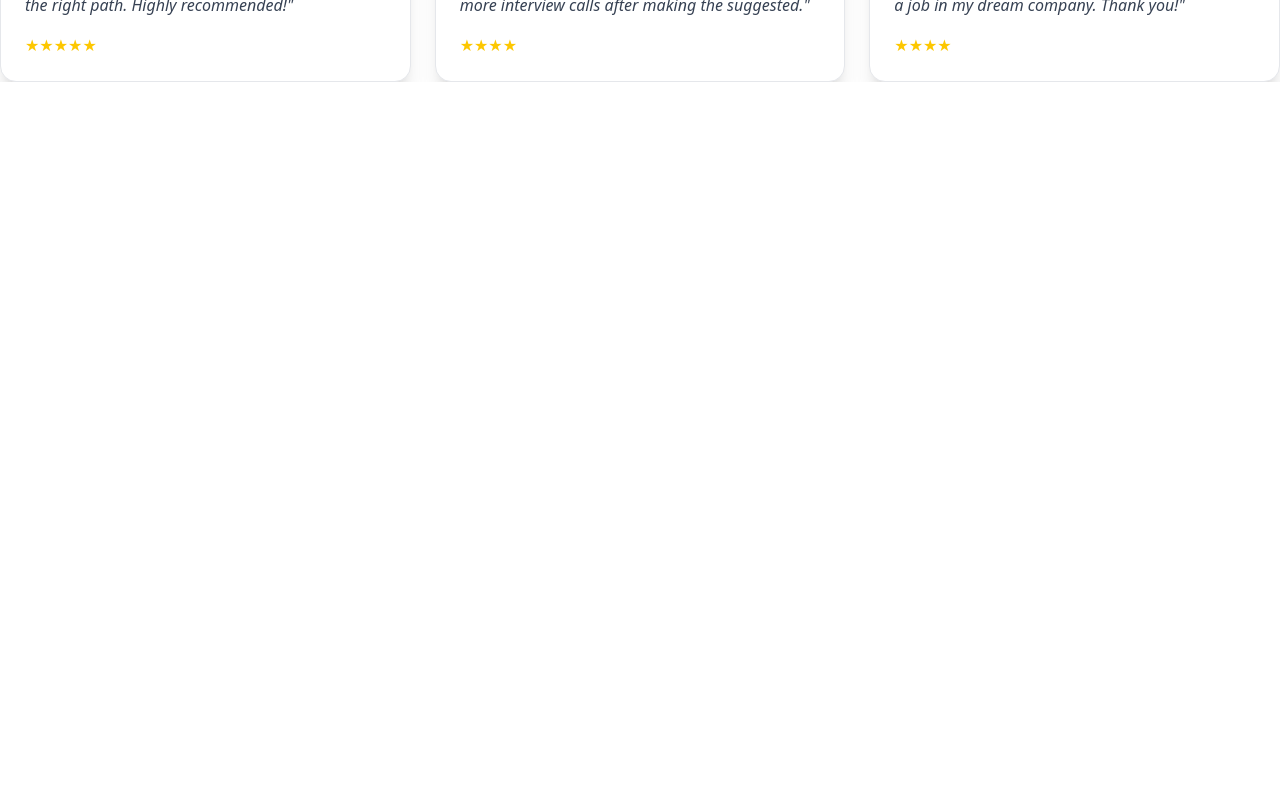
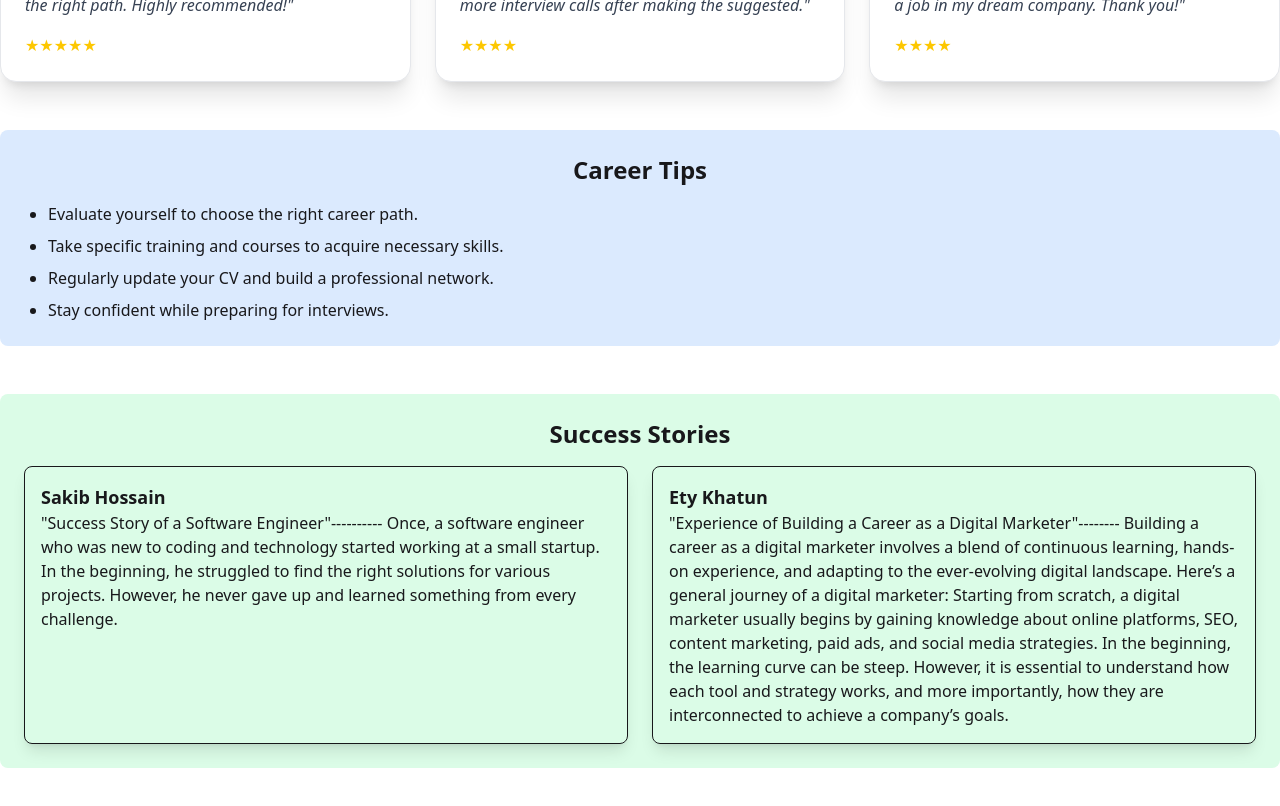
Before and after one commit to sakib236160/careerpath-pro, a React (Vite) app: page / in a window 1280 px wide. Shown: the part 1920-2726 px from the top of the page. Before the commit the page ends 2002 px from the top, so only its background shows below. Built offline with nearby package versions, Linux system fonts and the light colour scheme; no server answers.

Commit message:
CareerTips and SuccessStories section done

```diff
--- /dev/null
+++ b/src/components/CareerTips/CareerTips.jsx
@@ -0,0 +1,19 @@
+const CareerTips = () => {
+  return (
+    <div>
+      <section className="bg-blue-100 p-6 my-12 rounded-lg">
+        <h2 className="text-2xl font-bold text-center mb-4">Career Tips</h2>
+        <ul className="list-disc pl-6 space-y-2">
+          <li>Evaluate yourself to choose the right career path.</li>
+          <li>
+            Take specific training and courses to acquire necessary skills.
+          </li>
+          <li>Regularly update your CV and build a professional network.</li>
+          <li>Stay confident while preparing for interviews.</li>
+        </ul>
+      </section>
+    </div>
+  );
+};
+
+export default CareerTips;
--- a/src/components/Home/Home.jsx
+++ b/src/components/Home/Home.jsx
@@ -2,6 +2,8 @@ import { NavLink, useLoaderData } from "react-router-dom";
 import Banner from "../Banner/Banner";
 import ServiceCard from "../ServiceCard/ServiceCard";
 import FeedBack from "../FeedBack/FeedBack";
+import CareerTips from "../CareerTips/CareerTips";
+import SuccessStories from "../SuccessStories/SuccessStories";
 
 const Home = () => {
   const services = useLoaderData();
@@ -39,6 +41,8 @@ const Home = () => {
       </div>
 
       <FeedBack feedBackData={feedBackData}></FeedBack>
+      <CareerTips></CareerTips>
+      <SuccessStories></SuccessStories>
     </div>
   );
 };
--- /dev/null
+++ b/src/components/SuccessStories/SuccessStories.jsx
@@ -0,0 +1,41 @@
+import React from "react";
+
+const SuccessStories = () => {
+  return (
+    <div>
+      <section className="bg-green-100 p-6 my-12 rounded-lg">
+        <h2 className="text-2xl font-bold text-center mb-4">Success Stories</h2>
+        <div className="grid md:grid-cols-2 gap-6">
+          <div className="border p-4 rounded-lg shadow-lg">
+            <h3 className="text-lg font-semibold">Sakib Hossain</h3>
+            <p>
+              "Success Story of a Software Engineer"---------- Once, a software
+              engineer who was new to coding and technology started working at a
+              small startup. In the beginning, he struggled to find the right
+              solutions for various projects. However, he never gave up and
+              learned something from every challenge.
+            </p>
+          </div>
+          <div className="border p-4 rounded-lg shadow-lg">
+            <h3 className="text-lg font-semibold">Ety Khatun</h3>
+            <p>
+              "Experience of Building a Career as a Digital Marketer"--------
+              Building a career as a digital marketer involves a blend of
+              continuous learning, hands-on experience, and adapting to the
+              ever-evolving digital landscape. Here’s a general journey of a
+              digital marketer: Starting from scratch, a digital marketer
+              usually begins by gaining knowledge about online platforms, SEO,
+              content marketing, paid ads, and social media strategies. In the
+              beginning, the learning curve can be steep. However, it is
+              essential to understand how each tool and strategy works, and more
+              importantly, how they are interconnected to achieve a company’s
+              goals.
+            </p>
+          </div>
+        </div>
+      </section>
+    </div>
+  );
+};
+
+export default SuccessStories;
```
